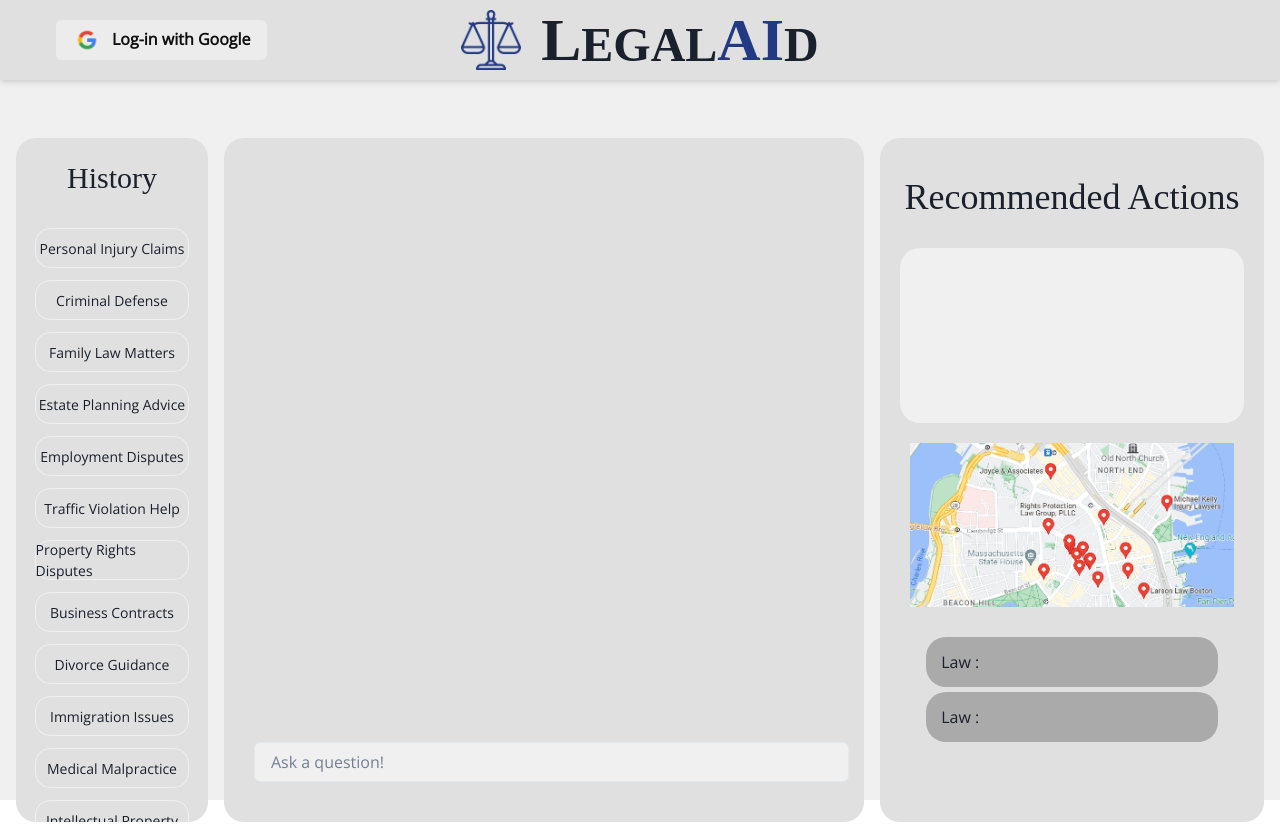
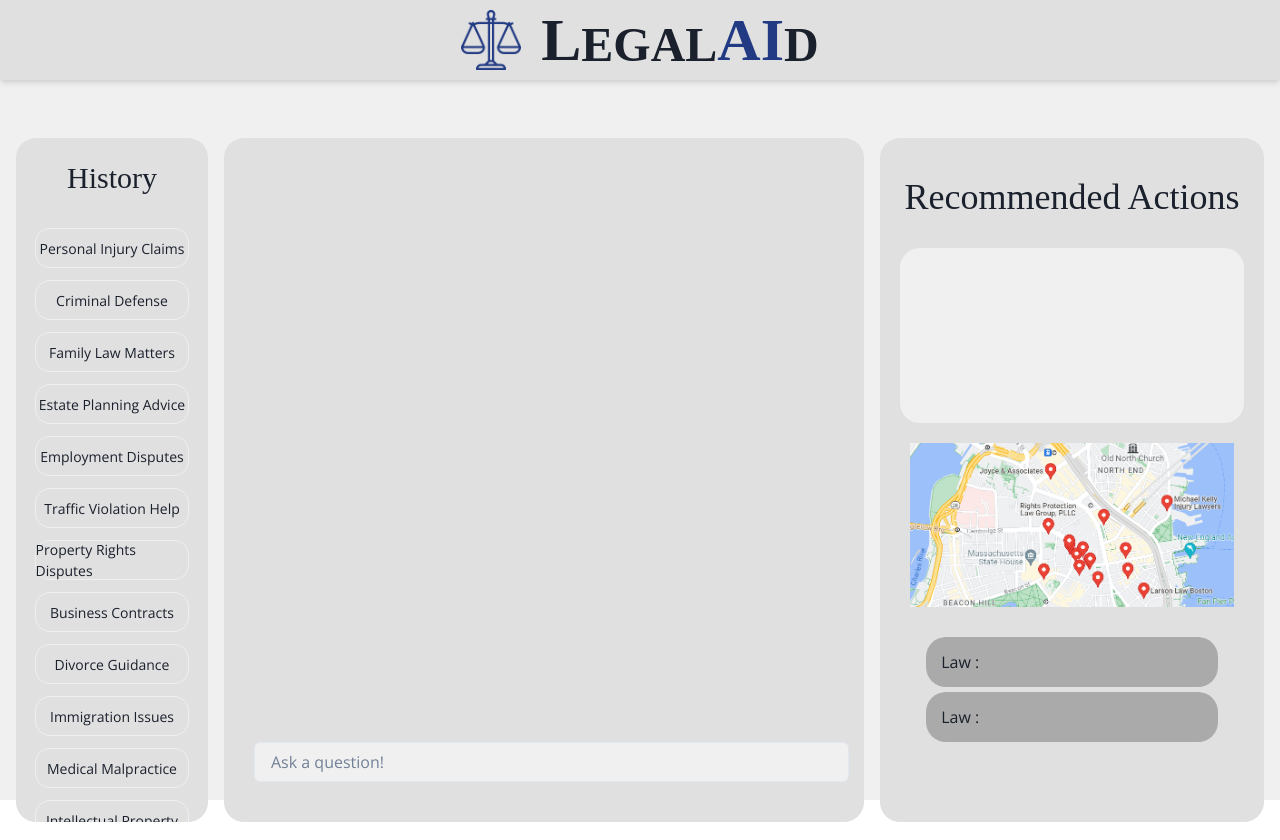
Before and after one commit to Chaitanya-Chaurasia/LegalAid, a React (Vite) app in the folder frontend/: page / in a window 1280 px wide. Built offline with nearby package versions, Linux system fonts and the light colour scheme; a web font is replaced by a local one.

Commit message:
Update Banner.jsx

```diff
--- a/frontend/src/Banner.jsx
+++ b/frontend/src/Banner.jsx
@@ -5,20 +5,7 @@ import google from "./assets/google.png";
 function Banner({ username }) {
   return (
     <Center backgroundColor={"#E0E0E0"} h={"80px"} gap={5} boxShadow={"md"}>
-      <Flex position={"absolute"} left={"50px"} gap={1.5}>
-        <Text
-          color={"#213A83"}
-          fontStyle={"italic"}
-          fontWeight={"bold"}
-          fontSize={"20px"}
-        ></Text>
-        <Text fontStyle={"italic"} fontSize={"20px"}>
-          <Button colorScheme="whiteAlpha" textColor={"#101010"}>
-            <Image src={google} h={"30px"} pr={"10px"} />
-            Log-in with Google
-          </Button>
-        </Text>
-      </Flex>
+      <Flex position={"absolute"} left={"50px"} gap={1.5}></Flex>
       <Image src={Logo} alt="LegalAid Logo" height={"60px"} />
       <Flex alignItems={"flex-end"}>
         <Heading size="3xl" fontWeight={"bold"} as={"h1"}>
```
